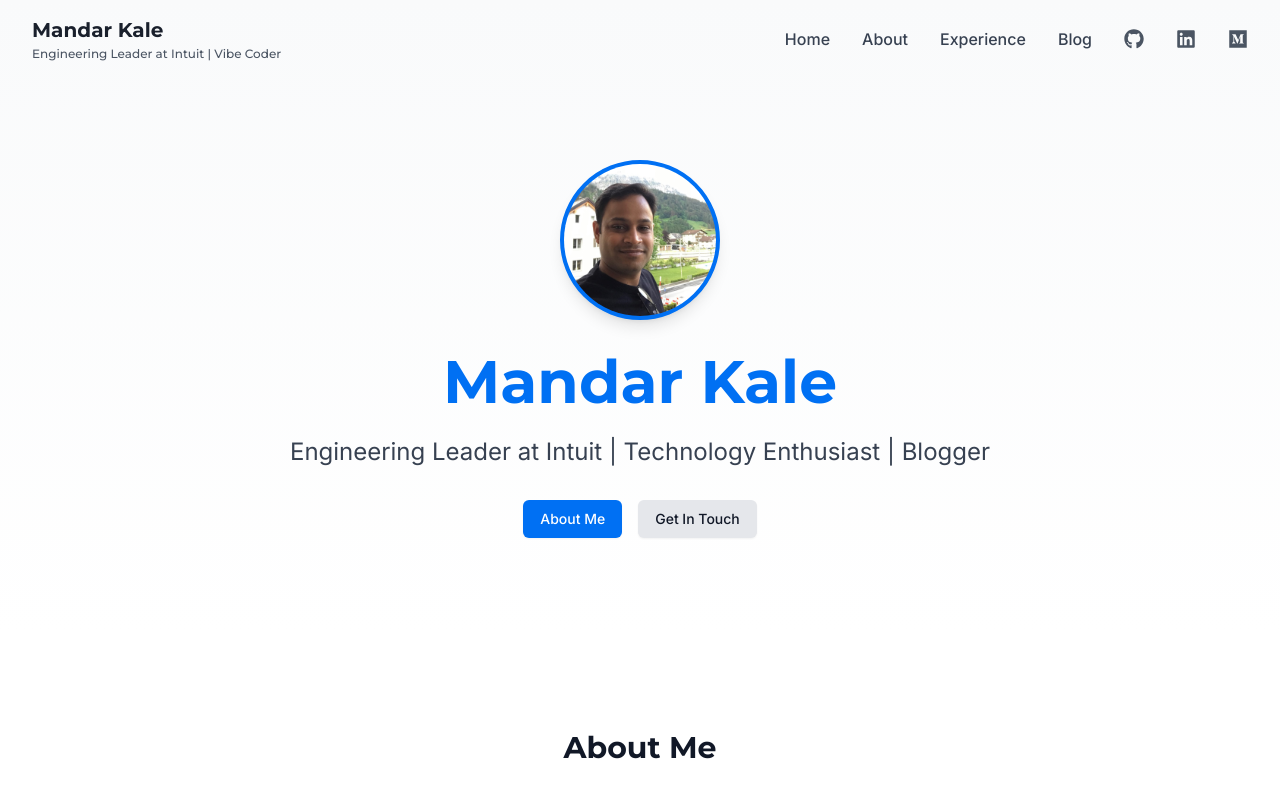
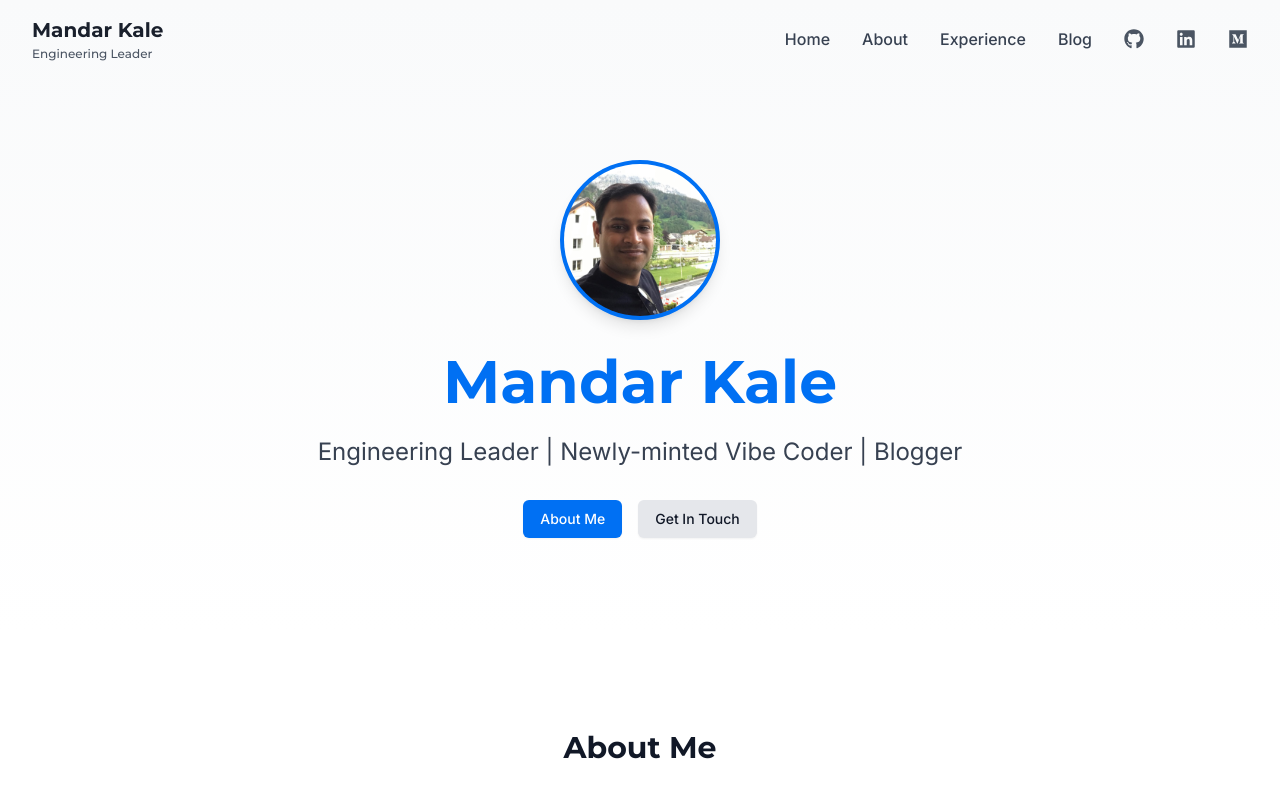
Before and after one commit to MandarKale/website-new, a Next.js app: page / in a window 1280 px wide. Shown: the top 800 px of the page. Built offline with nearby package versions, Linux system fonts and the light colour scheme.

Commit message:
Update layout and navbar with Vibe Coder branding

```diff
--- a/src/app/layout.tsx
+++ b/src/app/layout.tsx
@@ -2,13 +2,13 @@
 import '@/styles/globals.css';
 
 export const metadata: Metadata = {
-  title: 'Mandar Kale | Engineering Leader at Intuit',
-  description: 'Personal website of Mandar Kale - Engineering Leader at Intuit, Technology Enthusiast, and Blogger.',
-  keywords: ['Mandar Kale', 'Engineering Leader', 'Intuit', 'Technology Enthusiast', 'Blogger'],
+  title: 'Mandar Kale | Engineering Leader',
+  description: 'Personal website of Mandar Kale - Engineering Leader, Vibe Coder, and Blogger.',
+  keywords: ['Mandar Kale', 'Engineering Leader', 'Intuit', 'Vibe Coder', 'Blogger'],
   metadataBase: new URL('http://localhost:3000'),
   openGraph: {
-    title: 'Mandar Kale | Software Engineer',
-    description: 'Personal website of Mandar Kale - Software Engineer, Blogger, and Technology Enthusiast.',
+    title: 'Mandar Kale | Engineering Leader',
+    description: 'Personal website of Mandar Kale - Engineering Leader, Blogger, and Vibe Coder.',
     url: 'https://mandarkale.com',
     siteName: 'Mandar Kale',
     images: [
--- a/src/app/page.tsx
+++ b/src/app/page.tsx
@@ -83,7 +83,7 @@
               <span className="text-accent">Mandar Kale</span>
             </h1>
             <p className="text-xl md:text-2xl text-gray-700 dark:text-gray-300 mb-8 animate-slide-in">
-              Engineering Leader at Intuit | Technology Enthusiast | Blogger
+              Engineering Leader | Newly-minted Vibe Coder | Blogger
             </p>
             <div className="flex flex-col sm:flex-row justify-center gap-4 animate-slide-in" style={{ animationDelay: '0.2s' }}>
               <Link href="/about" className="btn-primary">
--- a/src/components/Navbar.tsx
+++ b/src/components/Navbar.tsx
@@ -34,7 +34,7 @@
         {/* Logo */}
         <Link href="/" className="text-xl font-heading font-bold text-primary dark:text-white">
           Mandar Kale
-          <span className="block text-xs text-gray-600 dark:text-gray-400 font-normal mt-0.5">Engineering Leader at Intuit | Vibe Coder</span>
+          <span className="block text-xs text-gray-600 dark:text-gray-400 font-normal mt-0.5">Engineering Leader</span>
         </Link>
 
         {/* Desktop Navigation */}
```
